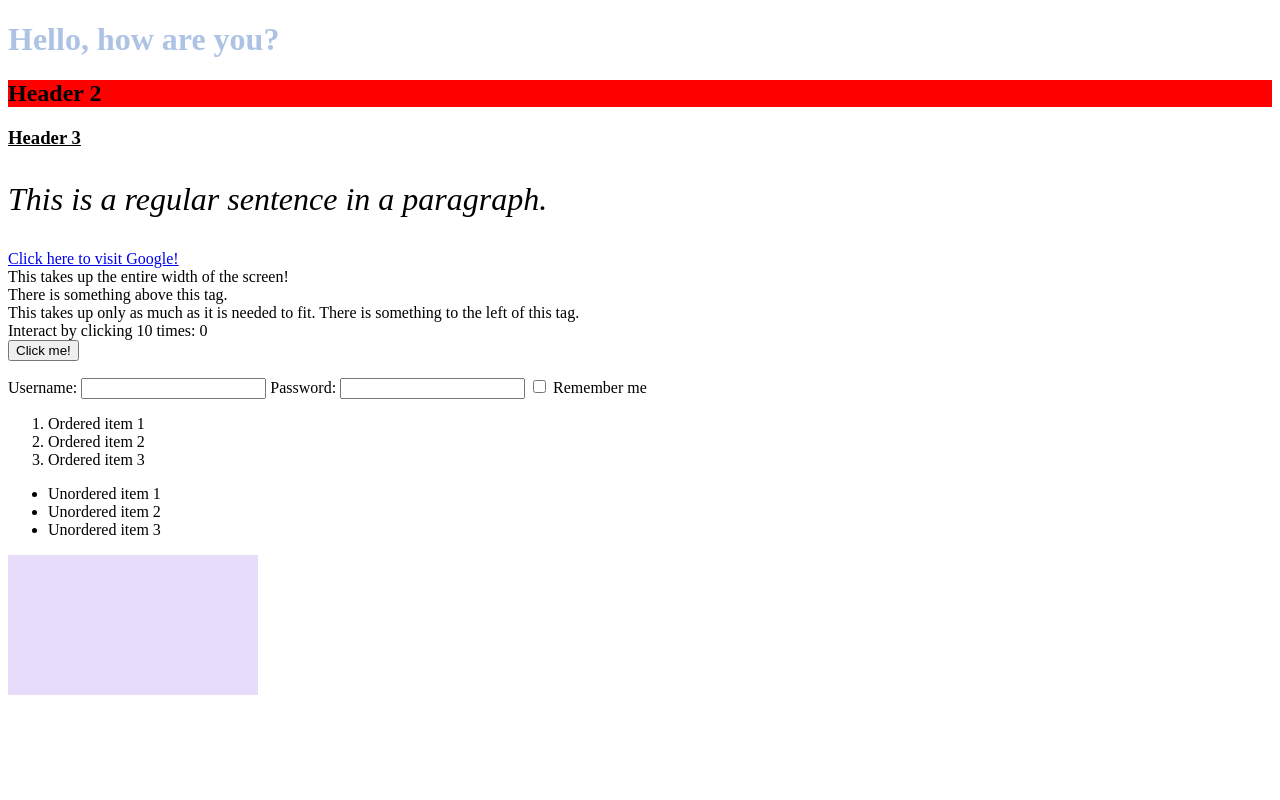
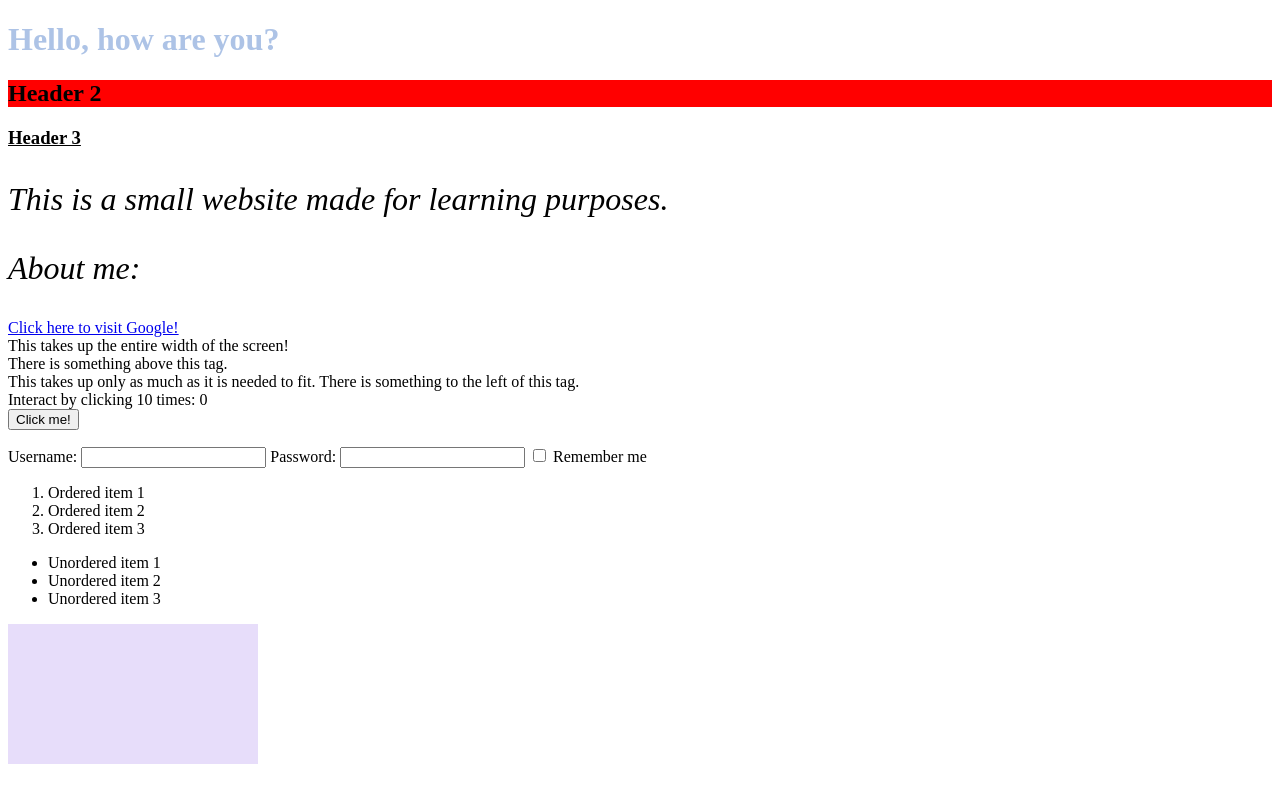
Before and after one commit to dalva304/projects-304, a plain HTML site: page index.html in a window 1280 px wide. Drawn offline with Linux system fonts and the light colour scheme.

Commit message:
adding abt me

```diff
--- a/index.html
+++ b/index.html
@@ -15,7 +15,10 @@
 
         <h3 class="underlinetext">Header 3</h3>
 
-        <p id="importantparagraph">This is a regular sentence in a paragraph.</p>
+        <p id="importantparagraph">This is a small website made for learning purposes.</p>
+
+        <p id="importantparagraph2">About me:</p>
+
 
         <a href="https://google.com" target="_blank">Click here to visit Google!</a>
 
--- a/style.css
+++ b/style.css
@@ -14,3 +14,9 @@ h2
     font-size: 32px;
     font-style: italic;
 }
+
+#importantparagraph2
+{
+    font-size: 32px;
+    font-style: italic;
+}
```
